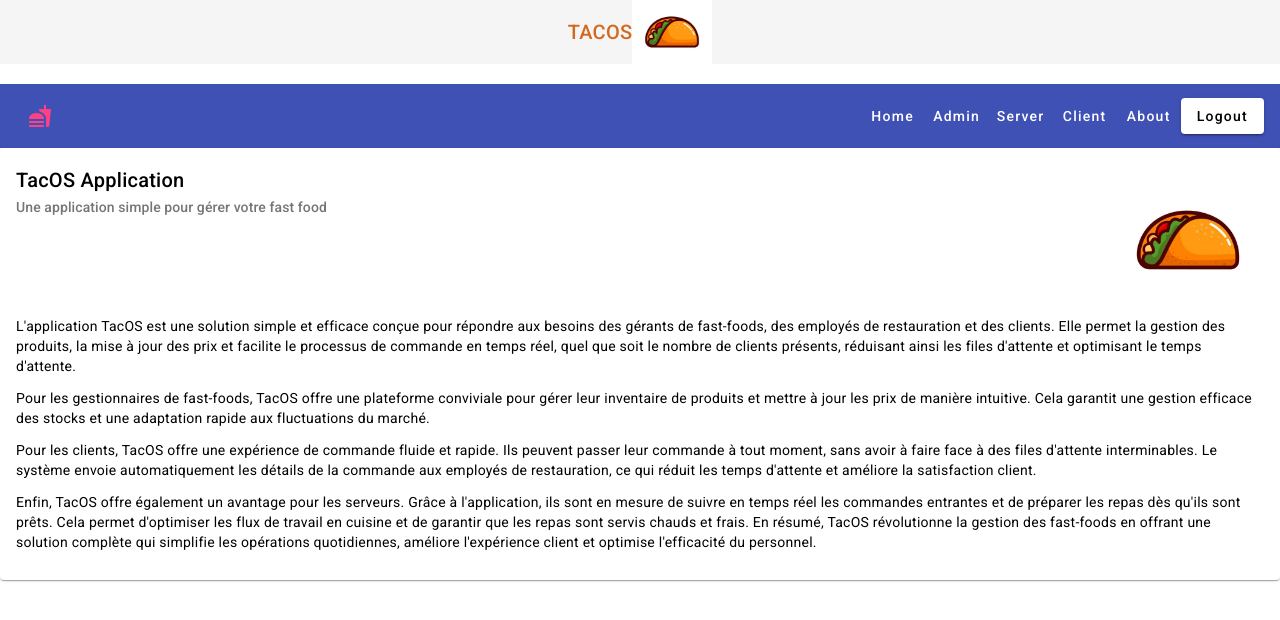
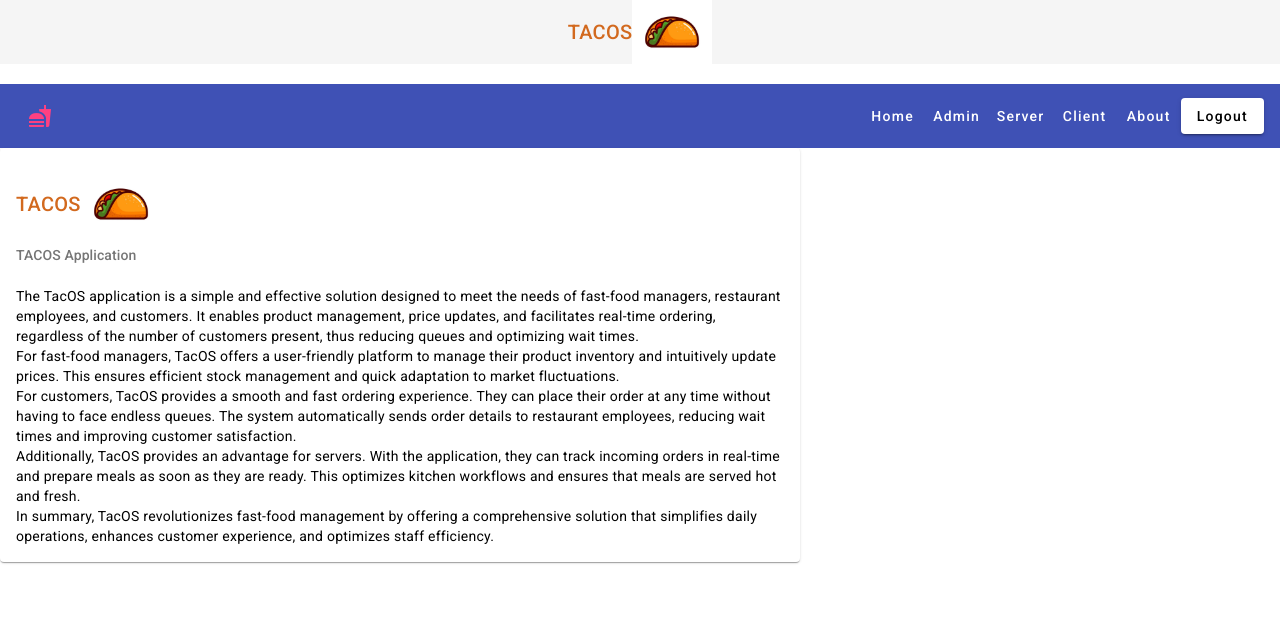
Before and after one commit to Bill29200/tacosAngular17MaterialsFirebaseRealtime, an Angular app: page /about in a window 1280 px wide. Shown: the top 620 px of the page. Built offline with nearby package versions, Linux system fonts and the light colour scheme.

Commit message:
about fixed

```diff
--- a/src/app/components/about/about.component.html
+++ b/src/app/components/about/about.component.html
@@ -1,50 +1,34 @@
-<mat-card class="example-card">
+<mat-card class="description">
   <mat-card-header>
     <mat-card-title-group>
-      <mat-card-title >TacOS Application</mat-card-title>
-      <mat-card-subtitle>Une application simple pour gérer votre fast food</mat-card-subtitle>
-      <img mat-card-lg-image src="assets/tacos.png"
-        alt="Image of a Shiba Inu">
+      <mat-card-title>
+        <span class="align-center">TACOS
+          <img mat-card-sm-image alt="TACOS" src="assets/tacos.png" />
+        </span>
+      </mat-card-title>
+
+      <mat-card-subtitle>TACOS Application </mat-card-subtitle>
+
     </mat-card-title-group>
   </mat-card-header>
   <mat-card-content>
-    <div>
-      <p>
-        L'application TacOS est une solution simple et efficace conçue pour répondre aux besoins des gérants de
-        fast-foods, des employés de restauration et des clients. Elle permet la gestion des produits, la mise à jour des
-        prix et facilite le processus de commande en temps réel, quel que soit le nombre de clients présents, réduisant
-        ainsi les files d'attente et optimisant le temps d'attente.
-      </p>
-    </div>
-    <div>
-      <p>
-        Pour les gestionnaires de fast-foods, TacOS offre une plateforme conviviale pour gérer leur inventaire de produits
-        et mettre à jour les prix de manière intuitive. Cela garantit une gestion efficace des stocks et une adaptation
-        rapide aux fluctuations du marché.
-      </p>
-    </div>
-    <div>
-      <p>
-        Pour les clients, TacOS offre une expérience de commande fluide et rapide. Ils peuvent passer leur commande à tout
-        moment, sans avoir à faire face à des files d'attente interminables. Le système envoie automatiquement les détails
-        de la commande aux employés de restauration, ce qui réduit les temps d'attente et améliore la satisfaction client.
-      </p>
-    </div>
-    <div>
-     <p> Enfin, TacOS offre également un avantage pour les serveurs. Grâce à l'application, ils sont en mesure de suivre en
-      temps réel les commandes entrantes et de préparer les repas dès qu'ils sont prêts. Cela permet d'optimiser les flux
-      de travail en cuisine et de garantir que les repas sont servis chauds et frais.
-
-        En résumé, TacOS révolutionne la gestion des fast-foods en offrant une solution complète qui simplifie les
-        opérations quotidiennes, améliore l'expérience client et optimise l'efficacité du personnel.
-       </p>
-    </div>
-
-
-
-
-
-
-
+    <br>
+    The TacOS application is a simple and effective solution designed to meet the needs of fast-food managers,
+    restaurant employees, and customers. It enables product management, price updates, and facilitates real-time
+    ordering, regardless of the number of customers present, thus reducing queues and optimizing wait times.
+    <br>
+    For fast-food managers, TacOS offers a user-friendly platform to manage their product inventory and intuitively
+    update prices. This ensures efficient stock management and quick adaptation to market fluctuations.
+    <br>
+    For customers, TacOS provides a smooth and fast ordering experience. They can place their order at any time without
+    having to face endless queues. The system automatically sends order details to restaurant employees, reducing wait
+    times and improving customer satisfaction.
+    <br>
+    Additionally, TacOS provides an advantage for servers. With the application, they can track incoming orders in
+    real-time and prepare meals as soon as they are ready. This optimizes kitchen workflows and ensures that meals are
+    served hot and fresh.
+    <br>
+    In summary, TacOS revolutionizes fast-food management by offering a comprehensive solution that simplifies daily
+    operations, enhances customer experience, and optimizes staff efficiency.
   </mat-card-content>
 </mat-card>
--- a/src/app/components/about/about.component.scss
+++ b/src/app/components/about/about.component.scss
@@ -0,0 +1,16 @@
+.description{
+  max-width: 800px;
+  margin-bottom: 8px;
+}
+
+.align-center {
+  flex: 1; /* Cela fait en sorte que le texte occupe l'espace disponible */
+  text-align: center; /* Aligne le texte au centre horizontalement */
+
+  display: flex;
+  justify-content: center; /* Alignement horizontal au centre */
+  align-items: center; /* Alignement vertical au centre */
+  height: 100%; /* Assure que la div remplit toute la hauteur de la barre d'outils */
+
+  color: chocolate;
+}
```
